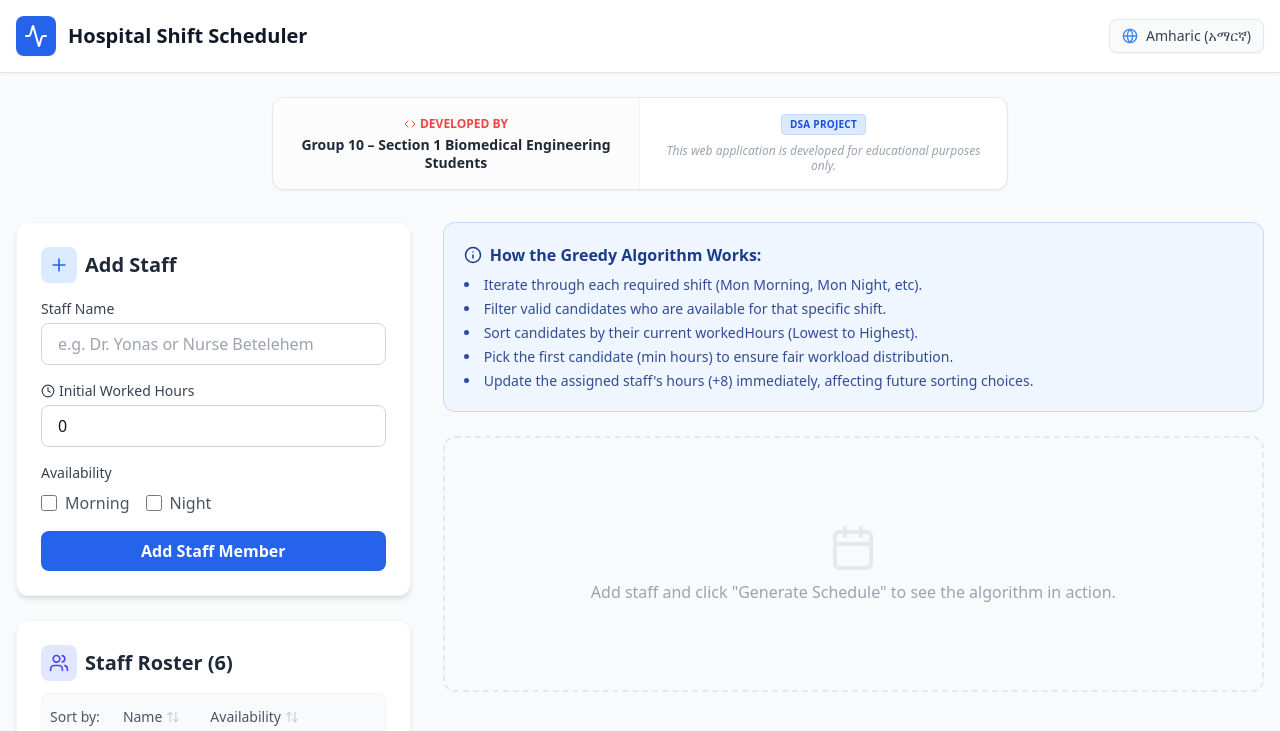
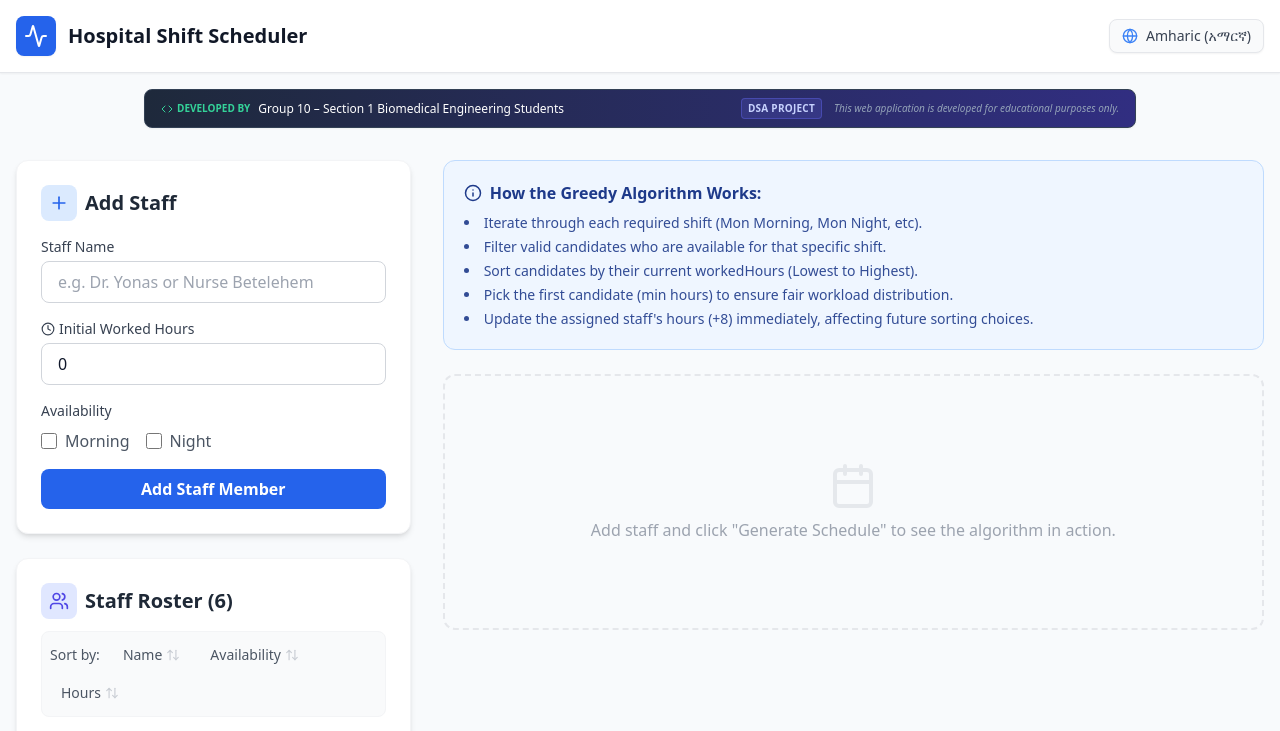
Before and after one commit to Group-10DSA/Hospital-Shift-Scheduler, a React (Vite) app: page / in a window 1280 px wide. Shown: the top 731 px of the page. Built offline with nearby package versions, Linux system fonts and the light colour scheme.

Commit message:
Update App.tsx

```diff
--- a/App.tsx
+++ b/App.tsx
@@ -103,31 +103,29 @@ const App: React.FC = () => {
         </div>
       </header>
 
-      {/* Developer Credit Info Box */}
-      <div className="max-w-3xl mx-auto px-4 mt-6">
-        <div className="bg-white rounded-xl shadow-sm border border-gray-200 overflow-hidden">
-          <div className="grid grid-cols-1 sm:grid-cols-2 border-b sm:border-b-0">
+      {/* Developer Credit Info Box - Compact Version */}
+      <div className="max-w-5xl mx-auto px-4 mt-4">
+        <div className="bg-gradient-to-r from-slate-800 to-indigo-900 rounded-lg shadow-sm border border-slate-700 py-2 px-4 flex flex-col sm:flex-row items-center justify-between gap-2">
 
              {/* Developer Info */}
-             <div className="flex flex-col justify-center items-center text-center p-4 border-b sm:border-b-0 sm:border-r border-gray-100 bg-gray-50/50">
-                <span className="text-xs font-bold text-red-500 uppercase flex items-center gap-1 mb-1">
+             <div className="flex items-center gap-2 text-center sm:text-left">
+                <span className="text-[10px] font-bold text-emerald-400 uppercase flex items-center gap-1 shrink-0">
                    <Code size={12} /> {text.developedByPrefix}
                 </span>
-                <span className="text-sm font-semibold text-gray-800 leading-tight">
+                <span className="text-xs font-medium text-white">
                   {text.groupName}
                 </span>
              </div>
 
              {/* Project Info */}
-             <div className="flex flex-col justify-center items-center text-center p-4">
-                <span className="bg-blue-100 text-blue-700 text-[10px] font-bold px-2 py-0.5 rounded border border-blue-200 mb-2 uppercase tracking-wide">
+             <div className="flex items-center gap-3">
+                <span className="bg-indigo-500/20 text-indigo-200 text-[10px] font-bold px-1.5 py-0.5 rounded border border-indigo-500/40 uppercase tracking-wide shrink-0">
                    {text.projectTitle}
                 </span>
-                <span className="text-xs text-gray-400 italic leading-tight">
+                <span className="text-[10px] text-slate-400 italic hidden sm:block">
                    {text.disclaimer}
                 </span>
              </div>
-          </div>
         </div>
       </div>
 
```
